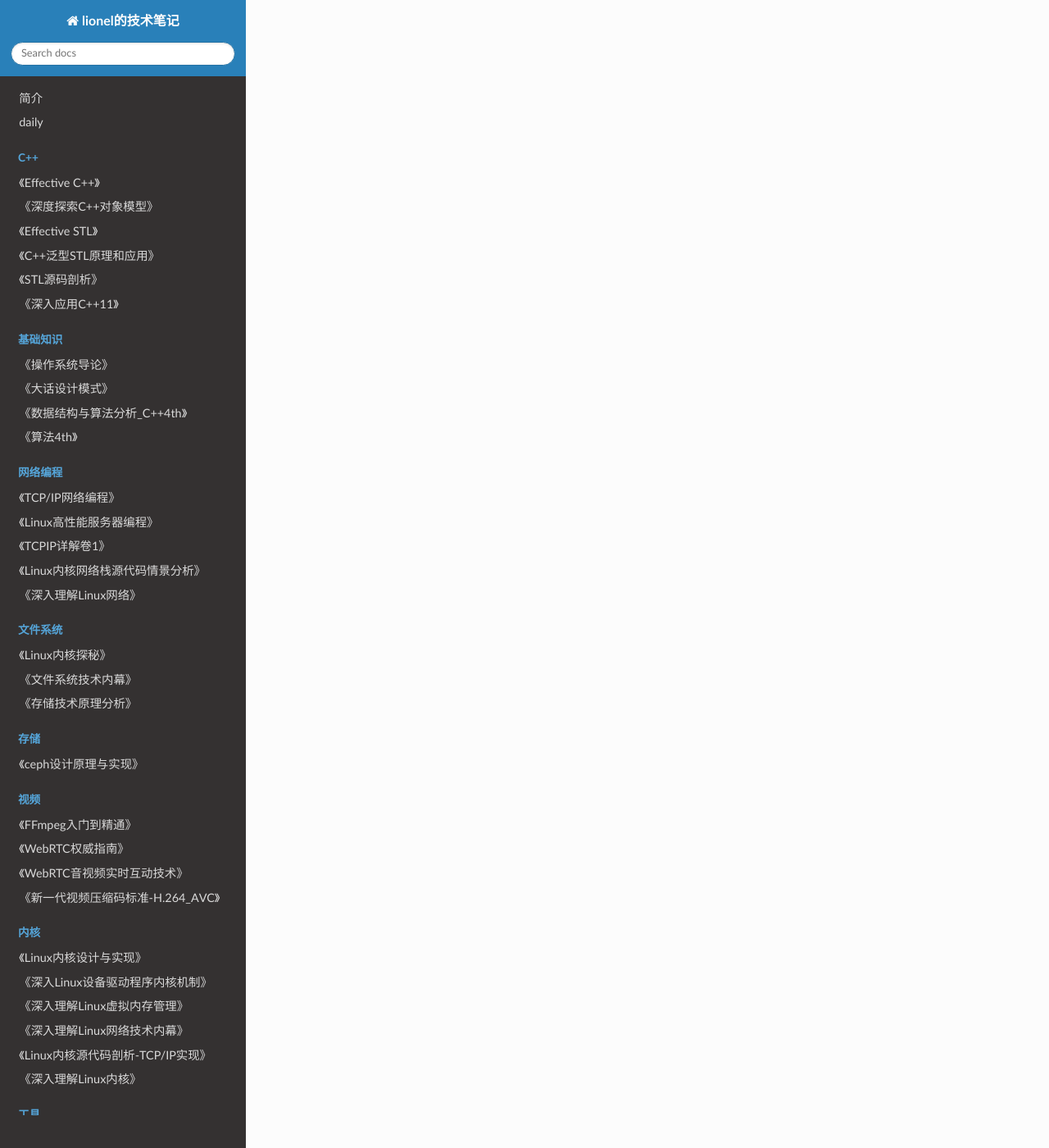
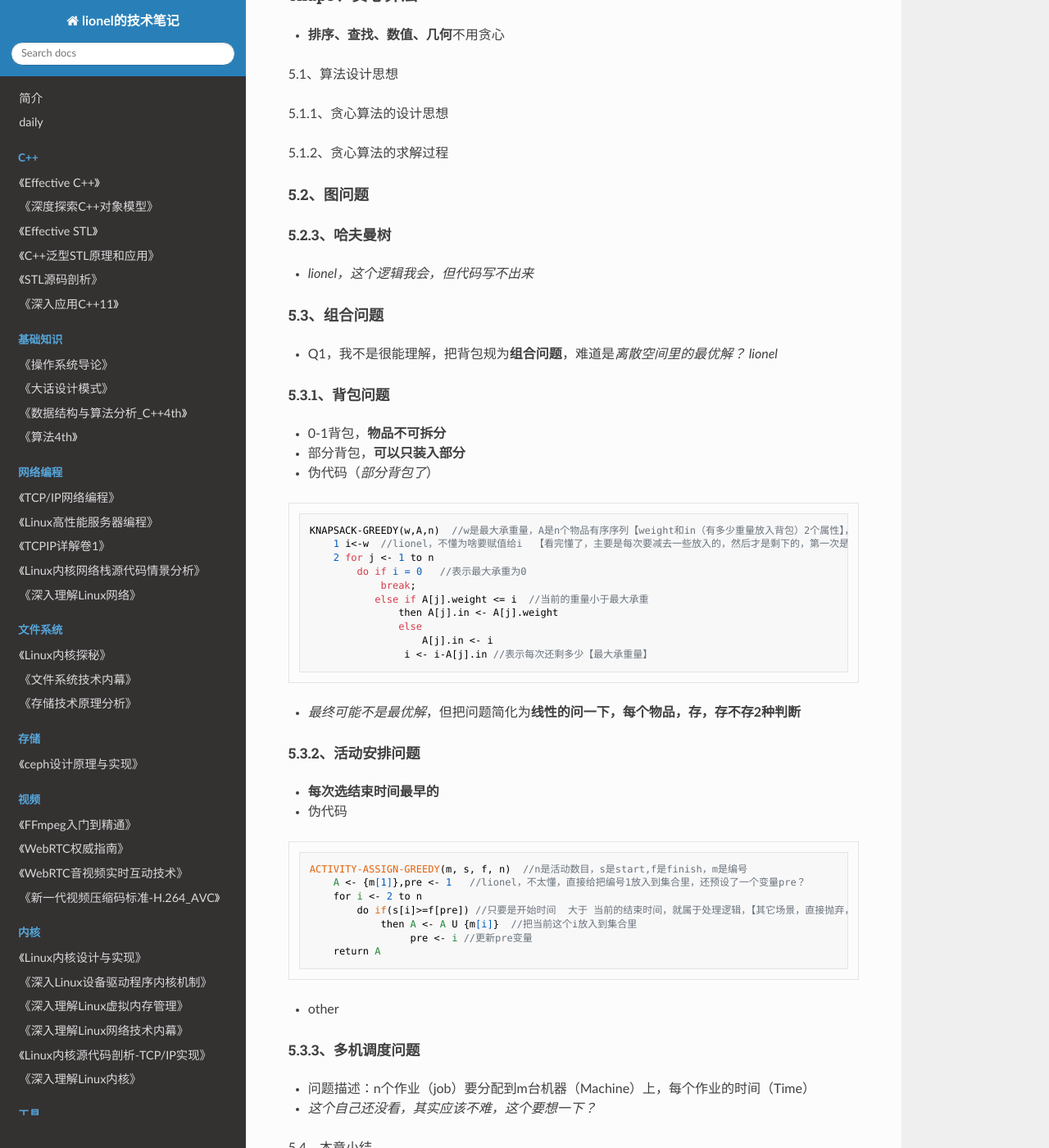
Before and after one commit to wolflion/booknotes, an MkDocs documentation site: the page built from docs/408/算法设计与分析-张军.md, in a window 1280 px wide and 1400 px high, scrolled down 4568 px. Shown: the whole window at 82% size. Built offline with MkDocs 1.6.1, drawn with Linux system fonts in a browser that asks for light colours; nearby versions of some CDN libraries; some of the changed text lies outside the part shown.

Commit message:
Update 算法设计与分析-张军.md

````diff
--- a/docs/408/算法设计与分析-张军.md
+++ b/docs/408/算法设计与分析-张军.md
@@ -2,6 +2,13 @@
 
 + 作者**张军**，因为叫这本书的比较多，这本书也许不出名，但正好自己有，就努力就把它全书读懂吧
 + 配合《趣学算法》一起看
++ 2023-08-10左右意识到自己比较大的问题，**如何用代码去定义这些ADT，比如图的存储，这涉及到一些遍历的算法，虽然有思路，但还是要依靠具体的ADT去存东西的**，争取在2023年突破掉（不管是有意识去记，还是慢慢去理解，争取消化掉）
++ 各种疑问
+  + Q1，疑问在于，这些伪代码怎么去对应真实的代码的if或者各种判断
+  + Q2，有些场景自己能做出填空或计算题，比如**哈夫曼树**，但代码肯定是写不出来的的，以及**Dijkstra、Prim、Kruskal**
++ 各种整理
+  + 绪论：**组合问题**怎么定义？
+  + 贪心：用在 **图**（最短距离）和**组合**（背包问题）
 
 ### chap1、绪论
 
@@ -15,7 +22,11 @@
 
 1.2.3、图问题
 
-1.2.4、组合问题
+##### 1.2.4、组合问题
+
++ **Combinatorial Problem**，从离散的空间中寻找到一个对象，使之能够满足特定的标准。
+  + 旅行商问题（Travelling Sales Problem）
+  + 车辆路由问题 （Vehicle Routing Problem）
 
 1.2.5、数值问题
 
@@ -41,29 +52,85 @@
 
 2.2.3、队列
 
-2.2.4、串
+##### 2.2.4、串
+
++ *kmp，后面学一下，lionel*
 
 #### 2.3、树形结构
 
-2.3.1、树的定义与性质
+##### 2.3.1、树的定义与性质
 
-2.3.2、二叉树
++ 树的性质
+  + 1、
 
-2.3.3、多叉树
+##### 2.3.2、二叉树
+
++ 1、定义和性质
+  + 满二叉树
+  + 完全二叉树
+  + 二叉排序树
+  + 平衡二叉树
+  + 二叉树的基本性质（*这个要记一下，其它书上也都有，应该都是一样的，lionel*）
+    + 1、第i层上最多有2的(i-1)次方个结点
+    + 2、如果高度为h，至多有2的h次方，再-1个结点
+    + 3、
+    + 4、完全二叉树有n个节点，高度h=log2n取最少，再加1
+    + 5、
++ 2、存储结构
+  + 顺序存储
+  + 链式存储
++ 3、二叉树的遍历
+  + 先序
+  + 中序
+  + 后序
+
+##### 2.3.3、多叉树
 
 #### 2.4、图状结构
 
-2.4.1、图的定义
++ 图的遍历，*这个我自己的笔记，单独写过*
 
-2.4.2、图的存储结构
+##### 2.4.1、图的定义
 
-2.4.3、图的遍历
+##### 2.4.2、图的存储结构
+
++ 1、矩阵存储
++ 2、邻接表
++ 3、带权图
+
+##### 2.4.3、图的遍历
+
++ 1、BFS
++ 2、DFS  （*有了递归了，可以不栈去存*）
+  + [深度优先搜索两种实现方法java模板 递归和栈以及使用栈的潜在问题](https://blog.csdn.net/usualheart/article/details/108103136)
+
+```cpp
+DFS(G,s)
+    1 visit(s)
+    2 visited[s] <- TRUE
+    3 for each v 属于 adj[s]
+        do if visited[v] == FALSE
+            then DFS(G,v)
+```
+
+
 
 #### 2.5、集合与字典（set与map）*感觉叫这个比较好*
 
-2.5.1、集合
++ 之前看了一下人家的面试题，map和set有啥区别？【*虽然STL的读书笔记里有写，但2者的区别，自己还没有完全搞得特别明白*】
 
-2.5.2、字典
+##### 2.5.1、集合（Set）
+
++ 集合的3大特性
+  + 确定性
+  + 无序性
+  + 互异性
++ 集合的三种基本运算
+
+##### 2.5.2、字典（dictory）
+
++ 集合的特殊形式，**每个元素，由Key和Value组合，这个组合称为**【关联association】，难怪叫*关联容器*
++ 字典的**散列存储**（hash）
 
 #### 2.6、本章小结
 
@@ -75,13 +142,13 @@
 
 3.1、算法设计思想
 
-3.2、排序问题
+#### 3.2、排序问题
 
-3.3、查找问题
+#### 3.3、查找问题
 
-3.4、组合问题
+#### 3.4、组合问题
 
-3.5、几何问题
+#### 3.5、几何问题
 
 3.6、本章小结
 
@@ -93,13 +160,13 @@
 
 4.1、算法设计思想
 
-4.2、排序问题
+#### 4.2、排序问题
 
-4.3、查找问题
+#### 4.3、查找问题
 
-4.4、组合问题
+#### 4.4、组合问题
 
-4.5、几何问题
+#### 4.5、几何问题
 
 4.6、本章小结
 
@@ -117,9 +184,62 @@
 
 5.1.2、贪心算法的求解过程
 
-5.2、图问题
+#### 5.2、图问题
 
-5.3、组合问题
+##### 5.2.3、哈夫曼树
+
++ *lionel，这个逻辑我会，但代码写不出来*
+
+#### 5.3、组合问题
+
++ Q1，我不是很能理解，把背包规为**组合问题**，难道是*离散空间里的最优解？ lionel*
+
+##### 5.3.1、背包问题
+
++ 0-1背包，**物品不可拆分**
++ 部分背包，**可以只装入部分**
++ 伪代码（*部分背包了*）
+
+```cpp
+KNAPSACK-GREEDY(w,A,n)  //w是最大承重量，A是n个物品有序序列【weight和in（有多少重量放入背包）2个属性】，n个物品
+    1 i<-w  //lionel，不懂为啥要赋值给i  【看完懂了，主要是每次要减去一些放入的，然后才是剩下的，第一次是 最大的】
+    2 for j <- 1 to n
+        do if i = 0   //表示最大承重为0
+            break;
+           else if A[j].weight <= i  //当前的重量小于最大承重
+               then A[j].in <- A[j].weight
+               else
+                   A[j].in <- i
+                i <- i-A[j].in //表示每次还剩多少【最大承重量】
+```
+
+
+
++ *最终可能不是最优解*，但把问题简化为**线性的问一下，每个物品，存，存不存2种判断**
+
+##### 5.3.2、活动安排问题
+
++ **每次选结束时间最早的**
++ 伪代码
+
+```cpp
+ACTIVITY-ASSIGN-GREEDY(m, s, f, n)  //n是活动数目，s是start,f是finish，m是编号
+    A <- {m[1]},pre <- 1   //lionel，不太懂，直接给把编号1放入到集合里，还预设了一个变量pre？
+    for i <- 2 to n
+        do if(s[i]>=f[pre]) //只要是开始时间  大于 当前的结束时间，就属于处理逻辑，【其它场景，直接抛弃，不处理了？lionel】
+            then A <- A U {m[i]}  //把当前这个i放入到集合里
+                 pre <- i //更新pre变量
+    return A
+```
+
+
+
++ other
+
+##### 5.3.3、多机调度问题
+
++ 问题描述：n个作业（job）要分配到m台机器（Machine）上，每个作业的时间（Time）
++ *这个自己还没看，其实应该不难，这个要想一下？*
 
 5.4、本章小结
 
````
